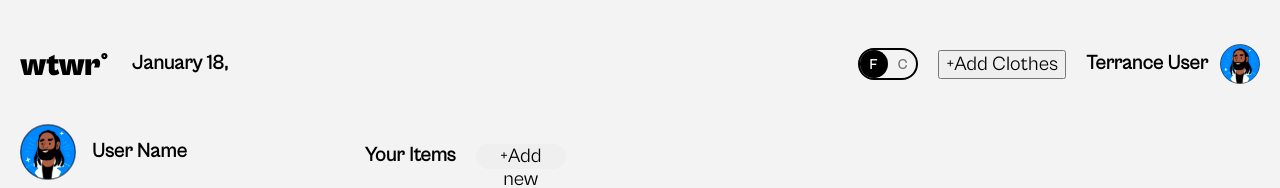
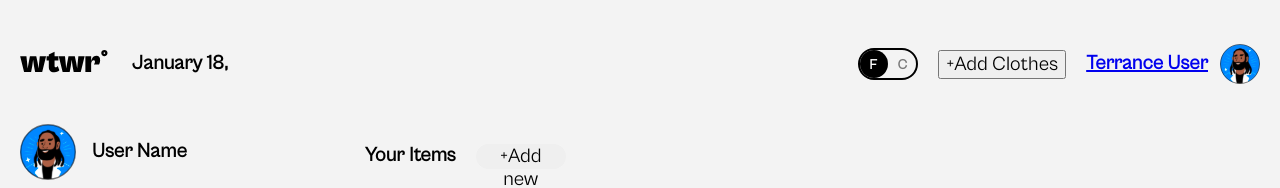
Before and after one commit to mattcontest/se_project_react, a React (Vite) app: page /se_project_react/profile in a window 1280 px wide. Shown: the top 188 px of the page. Built offline with nearby package versions, Linux system fonts and the light colour scheme; no server answers.

Commit message:
Implemented Linlk and updated header

```diff
--- a/src/components/ClothesSection/ClothesSection.jsx
+++ b/src/components/ClothesSection/ClothesSection.jsx
@@ -1,6 +1,6 @@
 import "./ClothesSection.css";
 import ItemCard from "../ItemCard/ItemCard";
-function ClothesSection({ weatherData, handleCardClick, clothingItems }) {
+function ClothesSection({ weatherData, onCardClick, clothingItems }) {
   return (
     <div className="clothes-section">
       <div className="clothes__section_tools">
@@ -15,11 +15,7 @@ function ClothesSection({ weatherData, handleCardClick, clothingItems }) {
           })
           .map((item) => {
             return (
-              <ItemCard
-                onCardClick={handleCardClick}
-                key={item._id}
-                item={item}
-              />
+              <ItemCard onCardClick={onCardClick} key={item._id} item={item} />
             );
           })}
       </ul>
--- a/src/components/Header/Header.jsx
+++ b/src/components/Header/Header.jsx
@@ -3,6 +3,7 @@ import "./Header.css";
 import logo from "../../assets/logo.svg";
 import avatar from "../../assets/avatar.svg";
 import ToggleSwitch from "../ToggleSwitch/ToggleSwitch";
+import { Link } from "react-router-dom";
 function Header({ handleAddClick, weatherData }) {
   const currentDate = new Date().toLocaleString("default", {
     month: "long",
@@ -31,7 +32,9 @@ function Header({ handleAddClick, weatherData }) {
 
   return (
     <header className="header">
-      <img src={logo} alt="logo" className="header__logo" />
+      <Link to="/">
+        <img src={logo} alt="logo" className="header__logo" />
+      </Link>
       <p className="header__date-and-location">{`${currentDate}, ${weatherData?.city}`}</p>
       {/* <input type="checkbox" value="F" className="header__toggle_switch" /> */}
       {/* <Checkbox
@@ -47,11 +50,12 @@ function Header({ handleAddClick, weatherData }) {
       >
         +Add Clothes
       </button>
-
-      <div className="header__user-container">
-        <p className="header__username">Terrance User</p>
-        <img src={avatar} alt="Terrence" className="header__avatar" />
-      </div>
+      <Link to="/profile">
+        <div className="header__user-container">
+          <p className="header__username">Terrance User</p>
+          <img src={avatar} alt="Terrence" className="header__avatar" />
+        </div>
+      </Link>
     </header>
   );
 }
--- a/src/components/Profile/Profile.jsx
+++ b/src/components/Profile/Profile.jsx
@@ -8,7 +8,7 @@ function Profile({ weatherData, onCardClick, clothingItems }) {
       <SideBar />
       <ClothesSection
         weatherData={weatherData}
-        handleCardClick={onCardClick}
+        onCardClick={onCardClick}
         clothingItems={clothingItems}
       />
     </div>
```
